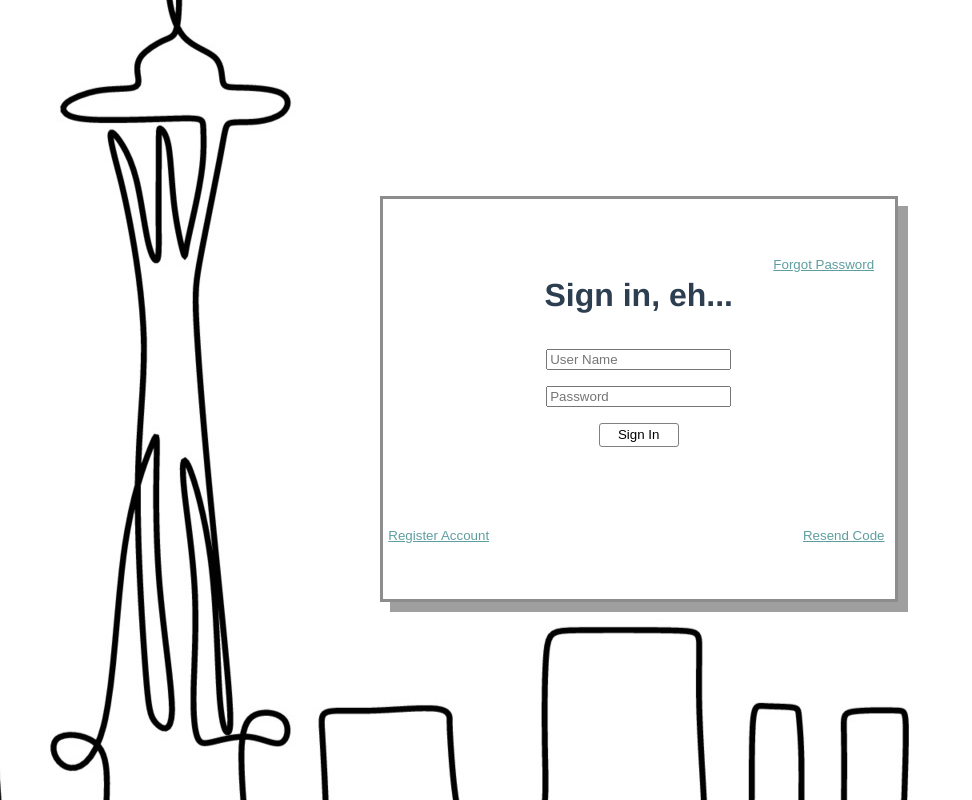
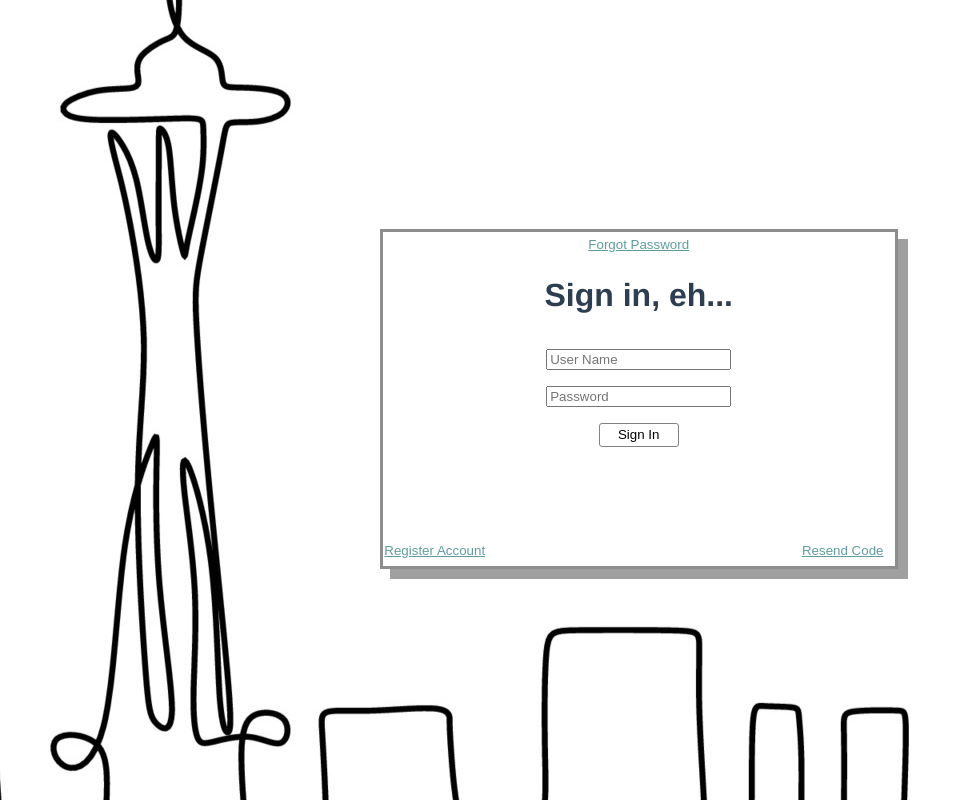
Before and after one commit to walimorris/unofficial-seattle-metro-api-site, a Vue app: page / in a window 1280 px wide. Shown: the whole page, without its empty margins (0-972 px from the left). Built offline with nearby package versions, Linux system fonts and the light colour scheme.

Commit message:
update sign-in-component styling so component forms do not overflow when page height is adjusted, use vue :id bind on sign-in-component id attributes.

```diff
--- a/src/components/SignInComponent.vue
+++ b/src/components/SignInComponent.vue
@@ -1,36 +1,36 @@
 <template>
-  <div id="sign-in">
+  <div :id="SIGN_IN_COMPONENT">
     <button v-show="showForgotPasswordButton"
             type="button"
-            id="forgot-password-button"
+            :id="FORGOT_PASSWORD_BUTTON"
             v-on:click="loadForgotPasswordForm()">Forgot Password</button>
 
-    <h1 id="sign-in-default-header" v-show="showSignInForm">Sign in, eh...</h1>
-    <div id="registration-form" v-show="showRegistrationForm">
+    <h1 :id="SIGN_IN_DEFAULT_HEADER" v-show="showSignInForm">Sign in, eh...</h1>
+    <div :id="REGISTRATION_FORM" v-show="showRegistrationForm">
       <RegisterComponent></RegisterComponent>
     </div>
-    <div id="resend-verification-form" v-if="showResendVerificationForm">
+    <div :id="RESEND_VERIFICATION_FORM" v-if="showResendVerificationForm">
       <ResendVerificationComponent></ResendVerificationComponent>
     </div>
-    <div id="forgot-password-form" v-if="showForgotPasswordForm">
+    <div :id="FORGOT_PASSWORD_FORM" v-if="showForgotPasswordForm">
       <ForgotPasswordComponent></ForgotPasswordComponent>
     </div>
-    <form v-show="showSignInForm" id="sign-in-form">
-      <input type="email" class="form-control" id="sign-in-username" placeholder="User Name">
-      <input type="password" class="form-control" id="sign-in-password" placeholder="Password">
-      <button type="button" class="sign-in-button" v-on:click="signIn()">Sign In</button>
-      <h3 id="authorized-tag"></h3>
-      <h3 id="unauthorized-reason"></h3>
+    <form v-show="showSignInForm" :id="SIGN_IN_FORM">
+      <input type="email" class="form-control" :id="SIGN_IN_USERNAME" placeholder="User Name">
+      <input type="password" class="form-control" :id="SIGN_IN_PASSWORD" placeholder="Password">
+      <button type="button" class="sign-in-button" :id="SIGN_IN_BUTTON" v-on:click="signIn()">Sign In</button>
+      <h3 :id="AUTHORIZED_TAG"></h3>
+      <h3 :id="UNAUTHORIZED_REASON"></h3>
     </form>
     <div class="buttons">
       <button v-show="showRegisterButton"
               type="button" class="Register"
-              id="register-button"
+              :id="REGISTER_BUTTON"
               v-on:click="loadRegistrationForm()">Register Account</button>
 
       <button v-show="showResendVerificationButton"
               type="button"
-              id="resend-verification-button"
+              :id="RESEND_VERIFICATION_BUTTON"
               v-on:click="loadResendVerificationForm()">Resend Code</button>
     </div>
   </div>
@@ -66,6 +66,21 @@ export default {
       basicRegisteredCookie: null,
       basicVerifiedCookieSet: null,
       basicVerifiedCookie: null,
+
+      SIGN_IN_COMPONENT: 'sign-in',
+      FORGOT_PASSWORD_BUTTON: 'forgot-password-button',
+      SIGN_IN_DEFAULT_HEADER: 'sign-in-default-header',
+      REGISTRATION_FORM: 'registration-form',
+      RESEND_VERIFICATION_FORM: 'resend-verification-form',
+      FORGOT_PASSWORD_FORM: 'forgot-password-form',
+      SIGN_IN_FORM: 'sign-in-form',
+      SIGN_IN_USERNAME: 'sign-in-username',
+      SIGN_IN_PASSWORD: 'sign-in-password',
+      AUTHORIZED_TAG: 'authorized-tag',
+      UNAUTHORIZED_REASON: 'unauthorized-reason',
+      SIGN_IN_BUTTON: 'sign-in-button',
+      REGISTER_BUTTON: 'register-button',
+      RESEND_VERIFICATION_BUTTON: 'resend-verification-button',
     };
   },
 
@@ -90,6 +105,7 @@ export default {
      */
     signIn() {
       this.toggleAuthorizedTagOff();
+      this.removeInputBorderStyle();
       if (this.collectAuthenticationData()) {
         this.cognitoUser = this.$helpers.buildCognitoUser(this.username);
         const authenticationDetails = new CognitoIdentityServiceProvider
@@ -105,8 +121,8 @@ export default {
      * @return {boolean} collected username and password returns true and false otherwise
      */
     collectAuthenticationData() {
-      this.username = document.getElementById('sign-in-username').value;
-      this.password = document.getElementById('sign-in-password').value;
+      this.username = document.getElementById(this.SIGN_IN_USERNAME).value;
+      this.password = document.getElementById(this.SIGN_IN_USERNAME).value;
 
       // checks for any missing sign-in credential
       if (this.username === '' || this.password === '') {
@@ -158,10 +174,23 @@ export default {
       }
     },
 
+    /**
+     * Renders error message, updates form input border style, font size and font color.
+     *
+     * @param errorMessage error message to render
+     */
     renderErrorMessage(errorMessage) {
-      document.getElementById('unauthorized-reason').style.color = config.COLOR.LIGHT_RED;
-      document.getElementById('unauthorized-reason').style.fontSize = config.FONT_SIZE.SMALL;
-      document.getElementById('unauthorized-reason').innerHTML = errorMessage;
+      document.getElementById(this.UNAUTHORIZED_REASON).style.color = config.COLOR.LIGHT_RED;
+      document.getElementById(this.UNAUTHORIZED_REASON).style.fontSize = config.FONT_SIZE.SMALL;
+      document.getElementById(this.UNAUTHORIZED_REASON).innerHTML = errorMessage;
+      if (errorMessage.includes(config.FORM_ERROR_MESSAGES.MISSING_VALUE)) {
+        document.getElementById(this.SIGN_IN_USERNAME).style.borderColor = config.COLOR.LIGHT_RED;
+        document.getElementById(this.SIGN_IN_PASSWORD).style.borderColor = config.COLOR.LIGHT_RED;
+      } else {
+        if (errorMessage.includes(config.FORM_ERROR_MESSAGES.INVALID_USERNAME)) {
+          document.getElementById(this.SIGN_IN_USERNAME).style.borderColor = config.COLOR.LIGHT_RED;
+        }
+      }
       this.clearFormInputValues();
     },
 
@@ -170,6 +199,7 @@ export default {
      * attributes or text.
      */
     loadRegistrationForm() {
+      this.removeInputBorderStyle();
       this.removeSignInFeatures();
       this.showRegistrationForm = true;
     },
@@ -179,6 +209,7 @@ export default {
      * attributes or text.
      */
     loadResendVerificationForm() {
+      this.removeInputBorderStyle();
       this.removeSignInFeatures();
       this.showResendVerificationForm = true;
     },
@@ -188,6 +219,7 @@ export default {
      * in attributes or text.
      */
     loadForgotPasswordForm() {
+      this.removeInputBorderStyle();
       this.removeSignInFeatures();
       this.showForgotPasswordForm = true;
     },
@@ -206,28 +238,44 @@ export default {
     },
 
     /**
+     * Clears Sign in form input values.
+     */
+    clearFormInputValues() {
+      document.getElementById(this.SIGN_IN_USERNAME).value = config.FORM_VALUE.EMPTY;
+      document.getElementById(this.SIGN_IN_PASSWORD).value = config.FORM_VALUE.EMPTY;
+    },
+
+    /**
      * Clears sign-in username and password input values.
      */
     removeSignInInputValues() {
-      document.getElementById('sign-in-username').value = '';
-      document.getElementById('sign-in-password').value = '';
+      document.getElementById(this.SIGN_IN_USERNAME).value = '';
+      document.getElementById(this.SIGN_IN_PASSWORD).value = '';
     },
 
     /**
      * Clears unauthorized-reason element of any text content.
      */
     toggleUnAuthorizedReasonOff() {
-      if (document.getElementById('unauthorized-reason').innerHTML !== null) {
-        document.getElementById('unauthorized-reason').innerHTML = '';
+      if (document.getElementById(this.UNAUTHORIZED_REASON).innerHTML !== null) {
+        document.getElementById(this.UNAUTHORIZED_REASON).innerHTML = '';
       }
+    },
+
+    /**
+     * Removes form input values border styling.
+     */
+    removeInputBorderStyle() {
+      document.getElementById(this.SIGN_IN_USERNAME).style.borderColor = config.COLOR.BLACK;
+      document.getElementById(this.SIGN_IN_PASSWORD).style.borderColor = config.COLOR.BLACK;
     },
 
     /**
      * Clears authorized-tag element of any text content.
      */
     toggleAuthorizedTagOff() {
-      if (document.getElementById('authorized-tag').innerHTML !== null) {
-        document.getElementById('authorized-tag').innerHTML = '';
+      if (document.getElementById(this.AUTHORIZED_TAG).innerHTML !== null) {
+        document.getElementById(this.AUTHORIZED_TAG).innerHTML = '';
       }
     },
 
@@ -249,7 +297,7 @@ export default {
      */
     getBasicVerifiedCookieIfExists() {
       return Cookies.get('_Secure-BasicVerifiedCookie');
-    }
+    },
   },
 };
 
@@ -258,30 +306,15 @@ export default {
 <style>
   #sign-in {
     display: flex;
+    margin: auto;
+    height: auto;
     flex-direction: column;
     justify-content: center;
     align-items: center;
-    height: 50vh;
     width: 40vw;
     border: 3px solid #8e8d8d;
     box-shadow: 10px 10px #9f9f9f;
     background-color: white;
-  }
-
-  /* added for poc styling for forgot-password button
-  and this will/should be updated */
-  #forgot-password-button {
-    background-color: transparent;
-    color: cadetblue;
-    position: relative;
-    top: 20px;
-    left: 185px;
-    width: 8rem;
-    background-repeat: no-repeat;
-    text-decoration: underline;
-    border: none;
-    cursor: pointer;
-    outline: none;
   }
 
   h1 {
@@ -322,14 +355,29 @@ export default {
 
   #register-button {
     position: relative;
-    left: -140px;
-    top: -15px;
+    left: -9rem;
+    top: .02rem;
   }
 
   #resend-verification-button {
     position: relative;
-    left: 145px;
-    top:-15px;
+    left: 9rem;
+    top: .02rem;
+  }
+
+  /* added for poc styling for forgot-password button
+  and this will/should be updated */
+  #forgot-password-button {
+    background-color: transparent;
+    color: cadetblue;
+    top: 1rem;
+    left: 12rem;
+    width: 8rem;
+    background-repeat: no-repeat;
+    text-decoration: underline;
+    border: none;
+    cursor: pointer;
+    outline: none;
   }
 
 </style>
```
